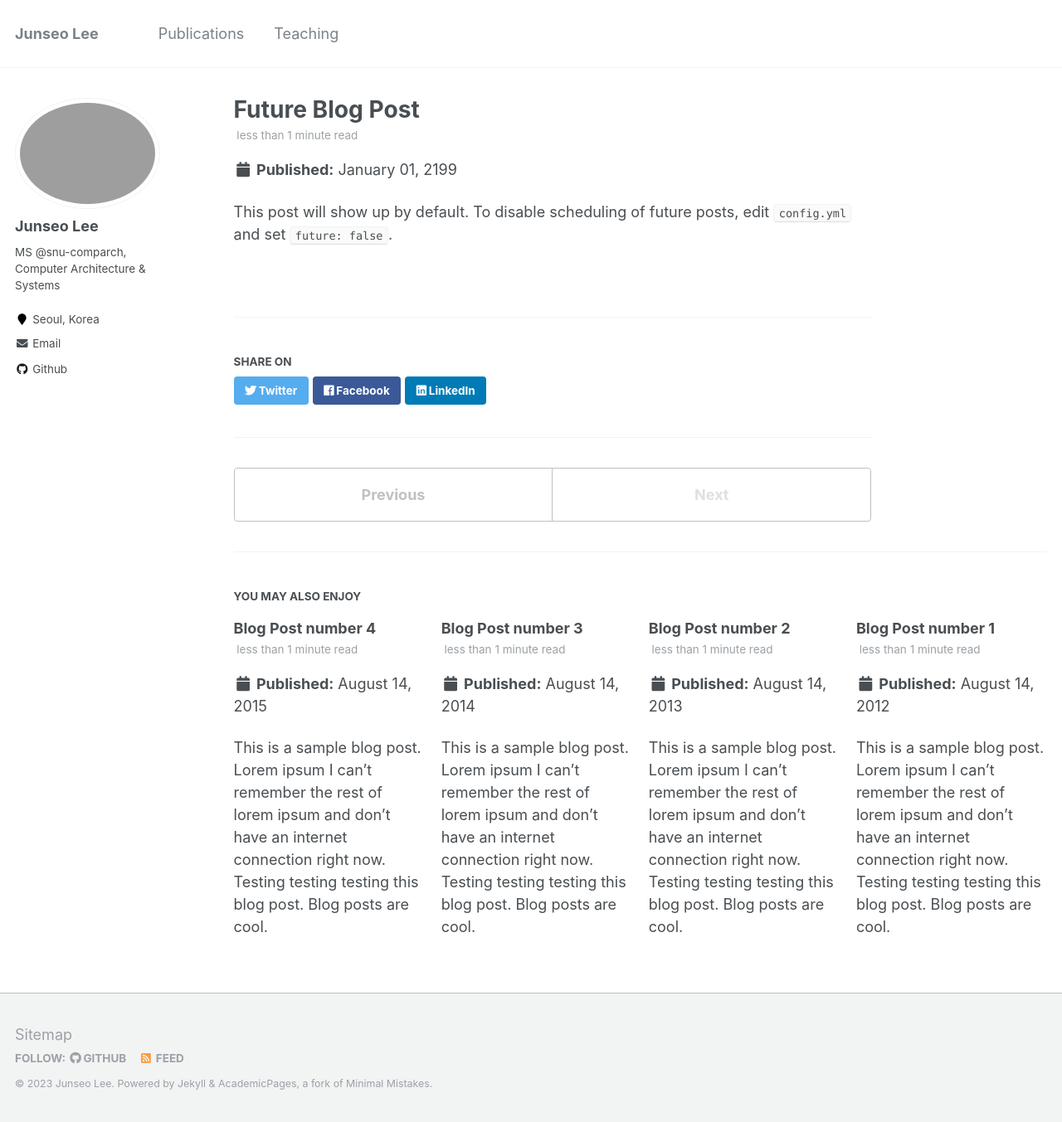
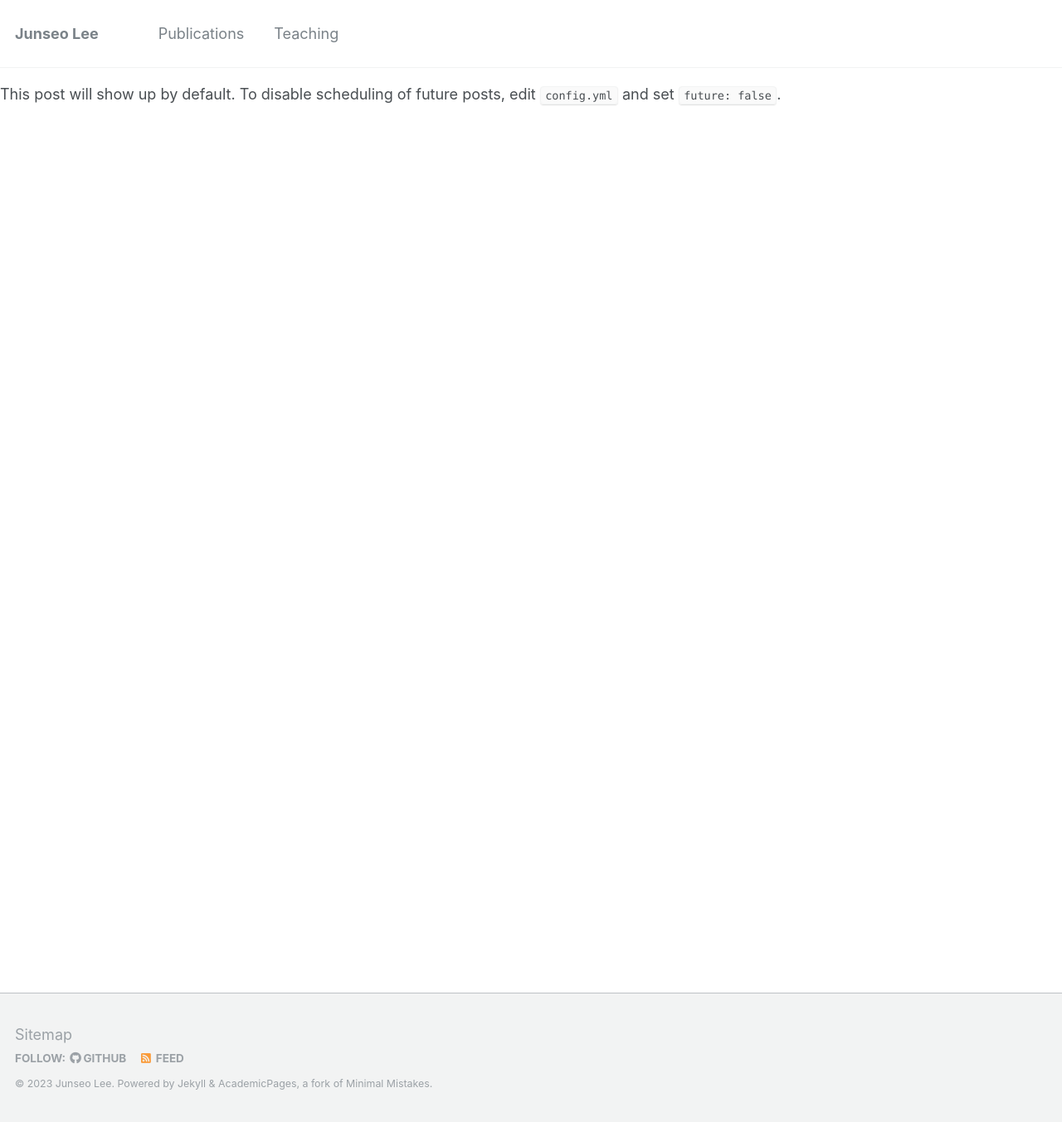
Before and after one commit to jsl013/jsl013.github.io, a Jekyll site: the page built from _posts/2199-01-01-future-post.md, in a window 1280 px wide and 1353 px high. Shown: the whole window at 83% size. Built offline with Jekyll 4.4.1, drawn with Linux system fonts in a browser that asks for light colours; our own code applies the rules of GitHub Pages for plain Markdown files; part of the change alters nothing that is shown.

Commit message:
update _config.yml

```diff
--- a/_config.yml
+++ b/_config.yml
@@ -81,7 +81,7 @@ analytics:
 # Site Author
 author:
   name             : "Junseo Lee"
-  avatar           : "JunseoLee.png"
+  avatar           : "JunseoLee.jpg"
   bio              : "MS @snu-comparch, Computer Architecture & Systems"
   location         : "Seoul, Korea"
   employer         :
@@ -191,16 +191,16 @@ kramdown:
 # Defaults
 defaults:
   # _posts
-  - scope:
-      path: ""
-      type: posts
-    values:
-      layout: single
-      author_profile: true
-      read_time: true
-      comments: true
-      share: true
-      related: true
+  #- scope:
+  #    path: ""
+  #    type: posts
+  #  values:
+  #    layout: single
+  #    author_profile: true
+  #    read_time: true
+  #    comments: true
+  #    share: true
+  #    related: true
   # _pages
   - scope:
       path: ""
@@ -209,23 +209,23 @@ defaults:
       layout: single
       author_profile: true
   # _teaching
-  - scope:
-      path: ""
-      type: teaching
-    values:
-      layout: single
-      author_profile: true
-      share: true
-      comments: true
+  #- scope:
+  #    path: ""
+  #    type: teaching
+  #  values:
+  #    layout: single
+  #    author_profile: true
+  #    share: true
+  #    comments: true
   # _publications
-  - scope:
-      path: ""
-      type: publications
-    values:
-      layout: single
-      author_profile: true
-      share: true
-      comments: true
+  #- scope:
+  #    path: ""
+  #    type: publications
+  #  values:
+  #    layout: single
+  #    author_profile: true
+  #    share: true
+  #    comments: true
   # _portfolio
   #- scope:
   #    path: ""
```
